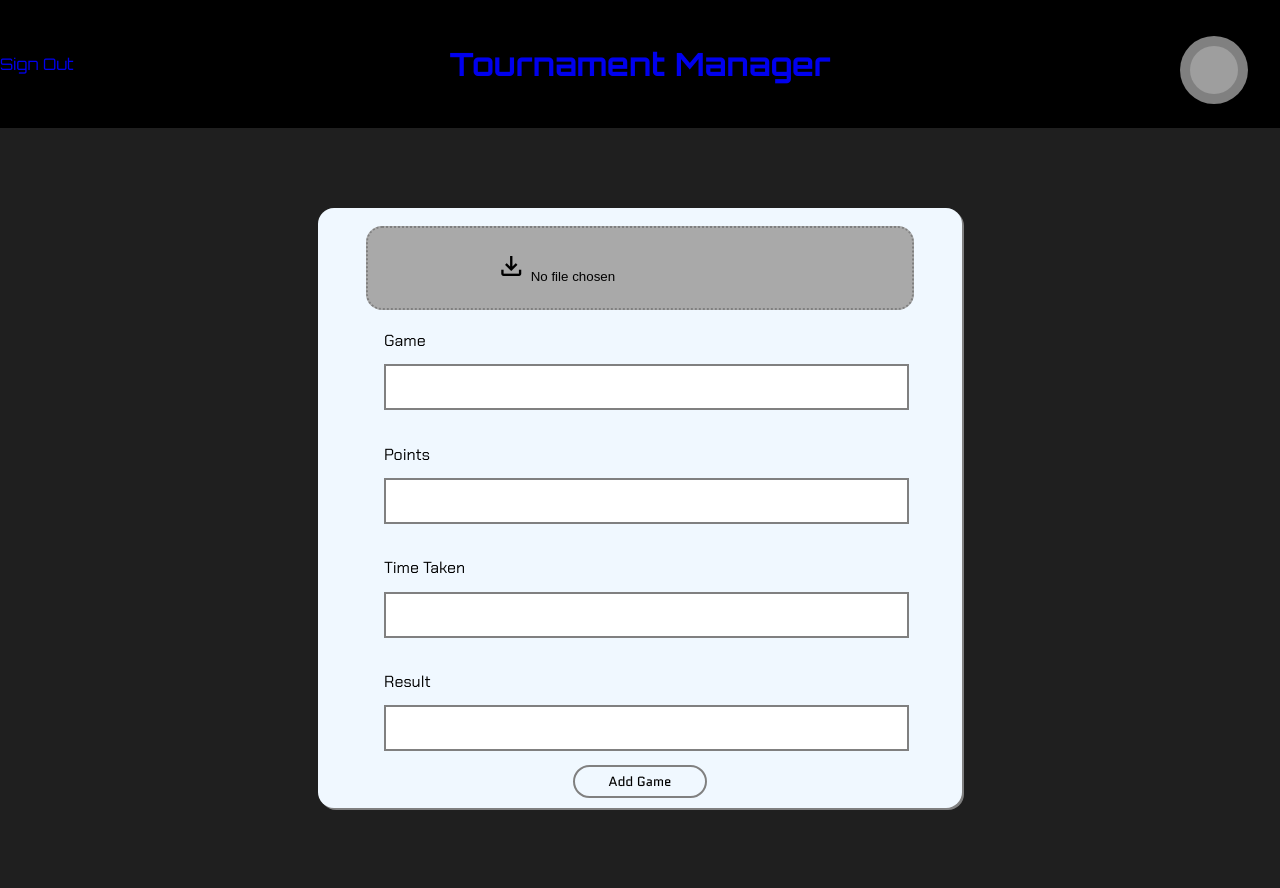
After one commit to saacutter/CITS3403-Project, a Flask app: page /upload in a window 1280 px wide. The commit adds this page. Run offline with Flask 3, Linux system fonts and the light colour scheme; the visitor is signed in with stand-in values (Sample User, id 1); some libraries are stand-ins or nearby versions; grey boxes are pictures that could not be loaded.

Commit message:
Added the '/upload' route to allow users to upload their tournament data

```diff
--- a/app/routes.py
+++ b/app/routes.py
@@ -1,9 +1,9 @@
-from app import application, db, migrate, models, forms
-from flask import render_template, request, redirect, url_for, session
-from flask_login import current_user, login_user, logout_user
+from app import application, db, models, forms
+from flask import render_template, request, redirect, url_for
+from flask_login import current_user, login_user, logout_user, login_required
 import sqlalchemy as sa
 from werkzeug.security import generate_password_hash, check_password_hash
-from datetime import datetime, timezone
+from datetime import datetime, timezone, time
 
 # Default route of the application
 @application.route("/")
@@ -67,3 +67,32 @@ def signup():
 def signout():
     logout_user()
     return redirect(url_for('index'))
+
+@application.route('/upload', methods=["GET", "POST"])
+@login_required
+def upload():
+    if request.method == "POST" and forms.UploadDataForm().validate_on_submit():
+        form = forms.UploadDataForm()
+
+        # Extract the information from the request
+        file = request.files['file']
+        game = form.game.data
+        points = form.points.data
+        time_taken = form.time_taken.data
+        result = form.result.data
+
+        # Ensure that valid data was provided
+        if file == None or (game == "" and points == "" and time_taken == "" and result == ""):
+            return redirect(url_for('upload'))
+
+        if file:
+            # TODO: Process the file (requires the format of file to be specified)
+            ...
+        else:
+            # Create the tournament entry and add it to the database
+            data_entry = models.Tournaments(user_id=current_user.id, game=game, points=points, time_taken=time(0), result=result)
+            db.session.add(data_entry)
+            db.session.commit()
+
+        return redirect(url_for('index'))
+    return render_template("data.html", form=forms.UploadDataForm())
--- a/app/static/css/styles.css
+++ b/app/static/css/styles.css
@@ -86,6 +86,10 @@ input[type="checkbox"] {
     margin-bottom: 2em;
 }
 
+input[type="file"]::file-selector-button {
+    display: none;
+}
+
 /* Styles for pseudo-classes */
 input::placeholder {
     font-family: Quantico, "Chakra Petch", Orbitron, Helvetica, Arial, sans-serif;
@@ -166,6 +170,15 @@ input::placeholder {
     font-size: 24px;
 }
 
+.file-upload {
+    align-content: center;
+    height: 5em;
+    width: 85%;
+    margin-top: 1em;
+    border: 2px dotted grey;
+    background-color: darkgray;
+}
+
 /* Styling for individual elements (IDs) */
 #titlebar {
     width: 100%;
--- /dev/null
+++ b/app/static/js/upload.js
@@ -0,0 +1,37 @@
+const file = document.querySelector('#file');
+const inputFields = document.querySelectorAll('#upload-input');
+
+// See if the file has a file uploaded and disable any subsequent inputs
+file.addEventListener('change', () => {
+    // Adjust the ability of the input fields based on if a file has been uploaded or not
+    if (file.files.length == 0) {
+        for (let i = 2; i < inputFields.length - 1; i++) { // Starts after the file input and ends before the submit button
+            inputFields[i].disabled = false; // Enable all fields
+        }
+    } else {
+        for (let i = 2; i < inputFields.length - 1; i++) { // Starts after the file input and ends before the submit button
+            inputFields[i].disabled = true; // Disable all fields
+        }
+    }
+});
+
+// Add the event listener to every input field
+for (let i = 0; i < inputFields.length; i++) {
+    inputFields[i].addEventListener('change', () => {
+        // Check if all of the input fields are empty
+        let allEmpty = true;
+        for (let i = 0; i < inputFields.length; i++) {
+            if (inputFields[i].value != "") {
+                allEmpty = false;
+                break;
+            }
+        }
+
+        // Disable the file field if any of of the input fields have content and re-enable otherwise
+        if (allEmpty) {
+            file.disabled = false;
+        } else {
+            file.disabled = true;
+        }
+    });
+}
--- /dev/null
+++ b/app/templates/data.html
@@ -0,0 +1,39 @@
+{% extends "base.html" %}
+
+{% block title %}
+Upload Data
+{% endblock %}
+
+{% block body %}
+<div class="panel rounded-border">
+    <form action="{{ url_for('upload') }}" method="post" enctype="multipart/form-data">
+        {{ form.hidden_tag() }}
+        <div class="container center rounded-border file-upload">
+            <span class="material-symbols-outlined" style="font-size: 30px;">download</span>
+            {{ form.file(id="file", accept=".json, .csv") }}
+        </div>
+        <br>
+        <div class="container">
+            {{ form.game.label }}
+            {{ form.game(id="upload-input") }}
+        </div>
+        <br>
+        <div class="container">
+            {{ form.points.label }}
+            {{ form.points(id="upload-input") }}
+        </div>
+        <br>
+        <div class="container">
+            {{ form.time_taken.label }}
+            {{ form.time_taken(id="upload-input") }}
+        </div>
+        <br>
+        <div class="container">
+            {{ form.result.label }}
+            {{ form.result(id="upload-input") }}
+        </div>
+        {{ form.submit(class="center") }}
+    </form>
+</div>
+<script src="static/js/upload.js"></script>
+{% endblock %}
```
